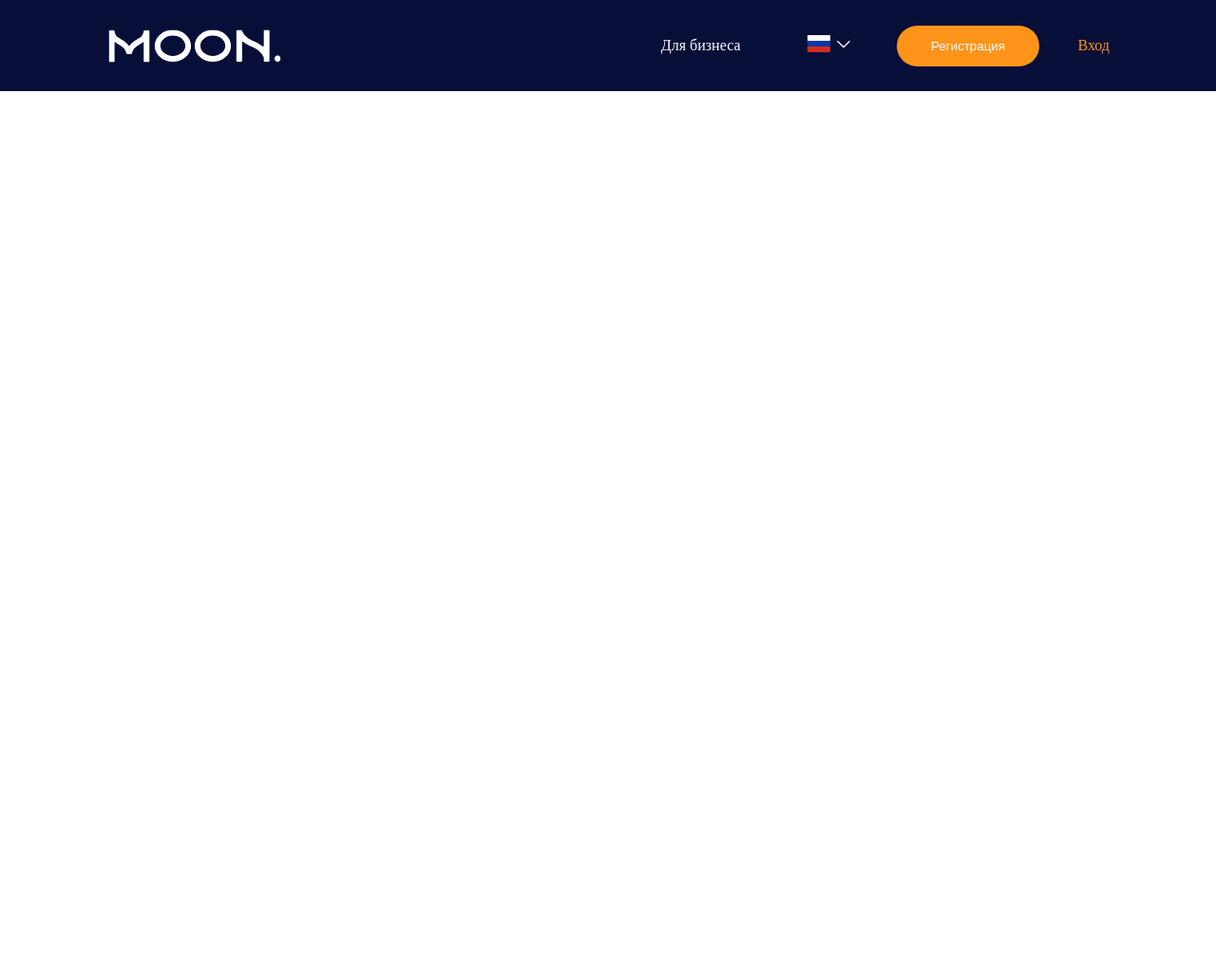
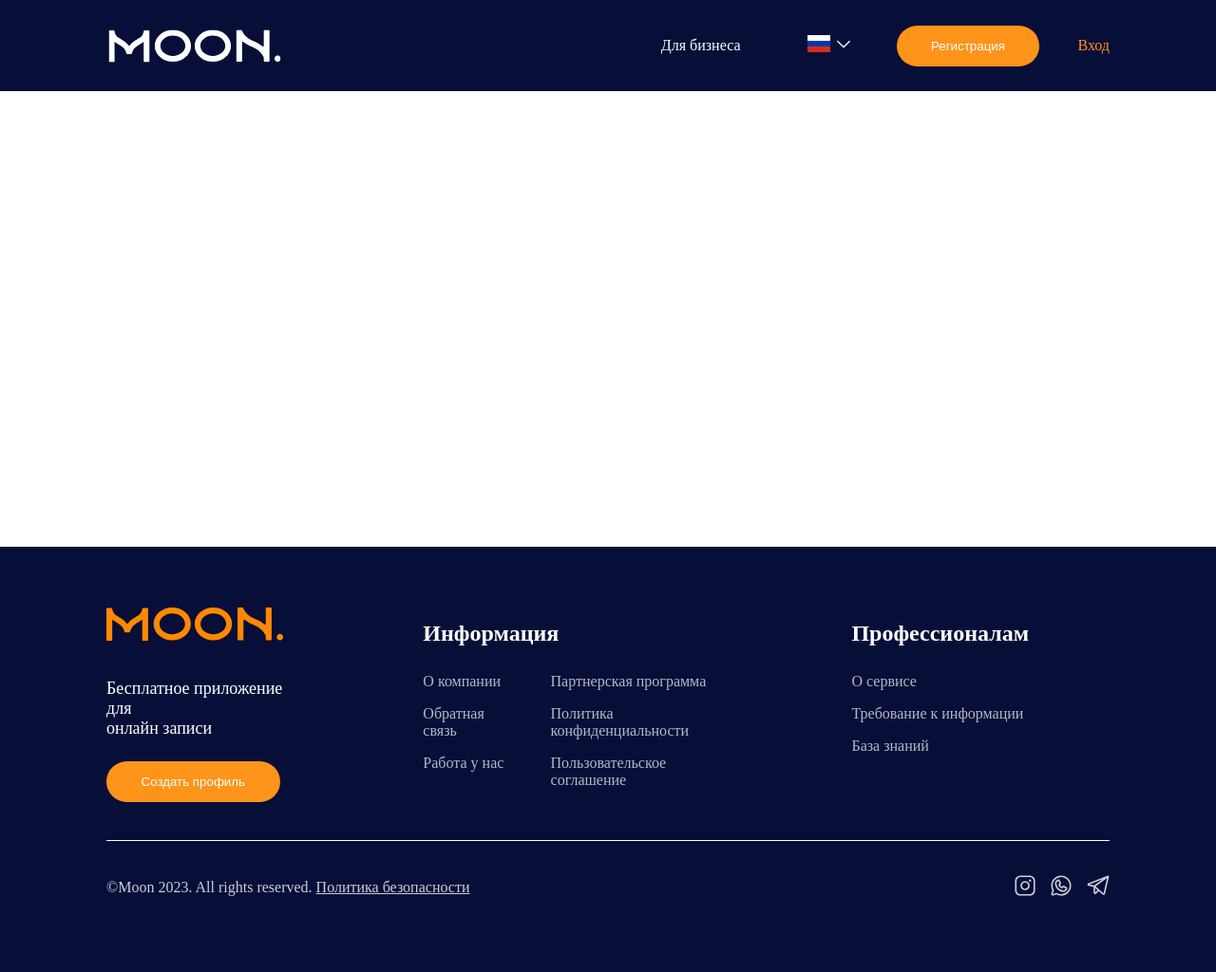
Before and after one commit to Akamilla97/moon_service, a plain HTML site: page index.html in a window 1280 px wide. Shown: the whole page at 95% size. Before the commit the page ends 800 px from the top, so only its background shows below. Drawn offline with Linux system fonts and the light colour scheme.

Commit message:
Added footer

```diff
--- a/index.html
+++ b/index.html
@@ -7,16 +7,14 @@
 		<title>MOON.</title>
 	</head>
 	<body>
-
 		<header class="header">
-
-			<img class="logo-img" src="./src/logomoon.svg" alt="Логотип"/>
+			<img class="logo-img" src="./src/logomoon.svg" alt="Логотип" />
 
 			<nav>
 				<ul class="header-list">
 					<li>Для бизнеса</li>
 					<li>
-                        <img src="./src/Frame 1948756214.svg" alt="Флаг и стрелка">
+						<img src="./src/Frame 1948756214.svg" alt="Флаг и стрелка" />
 						<!-- Да, я знаю, это неправильно. Схитрила, ибо у флага была невидимая рамка -->
 					</li>
 					<li>
@@ -25,15 +23,62 @@
 					<li><span class="link">Вход</span></li>
 				</ul>
 			</nav>
-
 		</header>
 
-        <main>
+		<main></main>
+		<footer class="footer">
+			<div class="footer-container">
+				<div class="footer-logo">
+					<img class="logo-img" src="./src/logomoon2.svg" alt="Логотип" />
+					<p class="footer-text">
+						Бесплатное приложение для <br />
+						онлайн записи
+					</p>
+					<button class="btn">Создать профиль</button>
+				</div>
+				<div class="footer-links">
+					<div class="footer-links-left">
+						<h4 class="footer-title">Информация</h4>
+						<div class="footer-links-info">
+							<div class="footer-info">
+								<span class="text">О компании</span>
+								<span class="text">Обратная связь</span>
+								<span class="text">Работа у нас</span>
+							</div>
+							<div class="footer-info">
+								<span class="text">Партнерская программа</span>
+								<span class="text">Политика конфиденциальности</span>
+								<span class="text">Пользовательское соглашение</span>
+							</div>
+						</div>
+					</div>
+					<div class="footer-links-right">
+						<h4 class="footer-title">Профессионалам</h4>
+						<span class="text">О сервисе</span>
+						<span class="text">Требование к информации</span>
+						<span class="text">База знаний</span>
+					</div>
+				</div>
+			</div>
 
-        </main>
-        <footer>
+			<hr class="divider" />
 
+			<div class="footer-bottom">
+				<p>
+					©Moon 2023. All rights reserved. <a href="#">Политика безопасности</a>
+				</p>
+				<div class="social-icons">
+					<a class="social-icons__link" href="#"
+						><img src="./src/insta.svg" alt="Instagram"
+					/></a>
+					<a class="social-icons__link" href="#"
+						><img src="./src/whatsapp.svg" alt="WhatsApp"
+					/></a>
+					<a class="social-icons__link" href="#"
+						><img src="./src/telega.svg" alt="Telegram"
+					/></a>
+				</div>
+			</div>
 		</footer>
-
 	</body>
 </html>
--- a/style.css
+++ b/style.css
@@ -2,18 +2,18 @@ body {
   box-sizing: border-box;
   margin: 0;
   padding: 0;
-    font-family: 'Gilroy';
+  font-family: "Gilroy";
 }
 
 .header {
-    width: 100vw;
+  width: 100%;
   height: 96px;
   display: flex;
   justify-content: space-between;
   align-items: center;
   box-sizing: border-box;
   padding: 0 112px;
-    background-color: #070E38;
+  background-color: #070e38;
 }
 
 /* Логотип */
@@ -32,19 +32,112 @@ body {
   color: #fff;
 }
 
-
 /* Кнопка */
 .btn {
   border: none;
   outline: none;
   border-radius: 40px;
   padding: 14px 36.5px;
-    background-color: #FF941A;
+  background-color: #ff941a;
   color: #fff;
 }
 
 /* Текст-ссылка  */
 .link {
   display: block;
-    color: #FF941A;
+  color: #ff941a;
 }
+
+main {
+  height: 60vh;
+}
+
+.footer {
+  width: 100%;
+  display: flex;
+  justify-content: center;
+  align-items: center;
+  flex-direction: column;
+  box-sizing: border-box;
+  padding: 64px 112px;
+  background-color: #070e38;
+  color: #fff;
+}
+.footer-container {
+  width: 100%;
+  display: flex;
+  align-items: center;
+  justify-content: space-between;
+  box-sizing: border-box;
+  gap: 123px;
+}
+
+.footer-links {
+  display: flex;
+  gap: 115px;
+}
+
+.footer-text {
+  font-size: 18px;
+  color: #fff;
+  margin: 40px 0 24px;
+}
+.footer-links-left {
+  display: flex;
+  flex-direction: column;
+  gap: 16px;
+}
+.footer-links-info {
+  display: flex;
+  gap: 37px;
+}
+.footer-links-right,
+.footer-info {
+  display: flex;
+  flex-direction: column;
+  gap: 16px;
+}
+.footer-links-right {
+  margin-right: 85px;
+}
+.footer-title {
+  font-size: 24px;
+  margin: 0 0 12px;
+}
+
+.divider {
+  border: none;
+  height: 1px;
+  background-color: #fff;
+  width: 100%;
+  margin: 40px 0 24px;
+}
+
+.footer-bottom {
+  width: 100%;
+  display: flex;
+  justify-content: space-between;
+  align-items: center;
+  box-sizing: border-box;
+  color: #cdcfd7;
+}
+
+.footer-bottom a {
+  color: #cdcfd7;
+}
+
+/* Социальные сети */
+.social-icons {
+  display: flex;
+  gap: 16px;
+}
+
+.social-icons__link {
+  display: block;
+}
+
+/* Текст */
+.text {
+  display: block;
+  opacity: 0.7;
+}
```
Also changed, not shown: src/insta.svg (added), src/logomoon2.svg (added), src/telega.svg (added), src/whatsapp.svg (added), 1 other file. Lines whose indentation alone changed are shown as unchanged.
